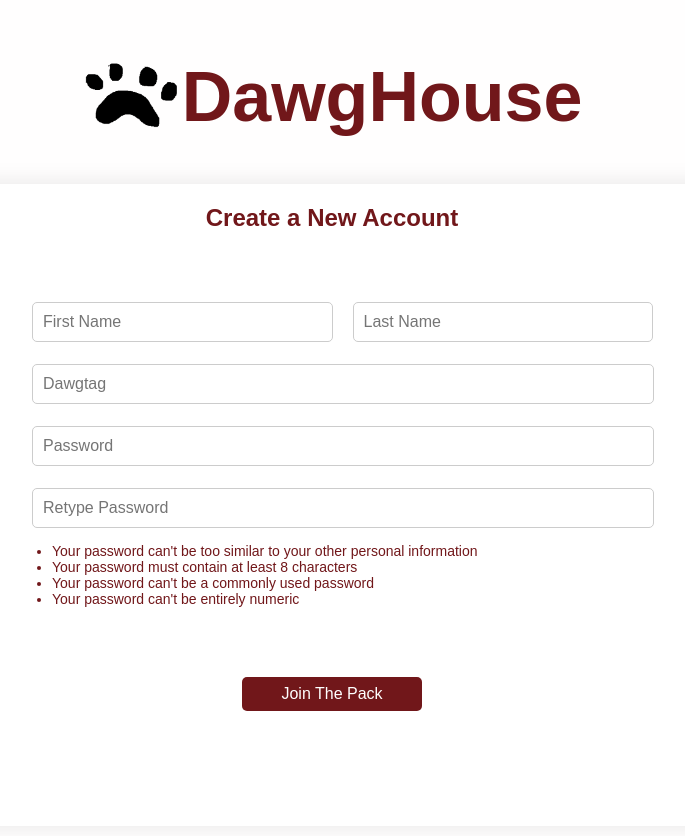
After one commit to Ragnarok9401/intro_software_eng_jf1774, a Django app: page /signup/ in a window 1280 px wide. The commit adds this page. Shown: the whole page, without its empty margins (308-993 px from the left). Run offline with Django 4.2, Linux system fonts and the light colour scheme.

Commit message:
Created Signup Page

```diff
--- /dev/null
+++ b/DawgHouse/homepage/static/signup.css
@@ -0,0 +1,125 @@
+body {
+    font-family: Arial, sans-serif;
+    background-color: #fffefe;
+    height: 100vh;
+    margin: 0;
+    padding: 0;
+}
+
+.main-container {
+    width: 100%;
+    max-width: 600px;
+    margin: 0 auto;
+    display: flex;
+    flex-direction: column;
+    justify-content: center;
+    align-items: center;
+    height: auto;
+    text-align: center;
+    padding: 10px 0;
+    font-size: 35px;
+    color: #71171a;
+}
+
+.signup-container {
+    background-color: #ffffff;
+    padding: 100px;
+    border-radius: 8px;
+    box-shadow: 0 0 25px rgba(0, 0, 0, 0.1);
+    width: 100%;
+    max-width: 600px;
+}
+
+h2 {
+    color: #71171a;
+    text-align: center;
+    margin-top: -80px;
+    margin-bottom: 70px;
+    font-weight: bold;
+    font-size: 24px;
+}
+
+.input-group {
+    margin-bottom: 15px;
+    width: 100%;
+}
+
+.input-group {
+    margin-bottom: 15px;
+}
+
+.names {
+    width: 103.5%;
+    margin-bottom: 15px;
+    margin-right: 15px;
+    display: flex;
+    justify-content: space-between;
+    gap: 20px;
+}
+
+label {
+    display: block;
+    margin-bottom: 5px;
+}
+
+input[type="text"],
+input[type="email"],
+input[type="password"],
+button {
+    width: 100%;
+    padding: 10px;
+    border: 1px solid #ccc;
+    border-radius: 5px;
+    font-size: 16px;
+}
+
+button {
+    width: 30%;
+    padding: 8px 12px;
+    font-size: 16px;
+    background-color: #71171a;
+    color: #ffffff;
+    cursor: pointer;
+    border: none;
+    margin: 0 auto;
+    margin-top: 70px;
+    display: block;
+}
+
+button:hover {
+    background-color: #5f1315;
+    color: white;
+}
+
+.logo {
+    height: 165px;
+}
+
+.header {
+    display: flex;
+    align-items: center;
+    gap: 0px;
+
+}
+
+.logo img {
+    max-width: 100px;
+    height: auto;
+}
+
+.password-requirements {
+    text-align: left;
+    margin: 15px 0;
+    font-size: 14px;
+    color: #71171a;
+}
+
+.password-requirements ul {
+    list-style-type: disc;
+    margin-left: 20px;
+    padding-left: 0;
+}
+
+button:hover{
+    background-color: #561214;
+}
--- a/DawgHouse/homepage/templates/index.html
+++ b/DawgHouse/homepage/templates/index.html
@@ -7,6 +7,6 @@
     <title>DawgHouse</title>
   </head>
   <body>
-    <h1>DawgHouse</h1>
+    <h1>Initial Page</h1>
   </body>
 </html>
--- /dev/null
+++ b/DawgHouse/homepage/templates/signup/signup.html
@@ -0,0 +1,80 @@
+<!DOCTYPE html>
+<html lang="en">
+  <head>
+    <meta charset="UTF-8" />
+    <meta name="viewport" content="width=device-width, initial-scale=1.0" />
+    <title>Signup Page</title>
+    <link rel="stylesheet" href="static/signup.css" />
+  </head>
+  <body>
+    <div class="main-container">
+      <div class="header">
+        <div class="logo"><img src="static/images/DHLogo.png"></div>
+        <h1>DawgHouse</h1>
+    </div>
+    <div class="signup-container">
+      <h2>Create a New Account</h2>
+      <form action="/submit-url" method="POST">
+        <div class="names">
+          <input
+            type="text"
+            id="firstname"
+            name="firstname"
+            placeholder="First Name"
+            required
+          />
+          <input
+            type="text"
+            id="lastname"
+            name="lastname"
+            placeholder="Last Name"
+            required
+          />
+        </div>
+
+        <div class="input-group">
+          <input
+            type="text"
+            id="username"
+            name="username"
+            placeholder="Dawgtag"
+            required
+          />
+        </div>
+
+        <div class="input-group">
+          <input
+            type="password"
+            id="password"
+            name="password"
+            placeholder="Password"
+            required
+          />
+        </div>
+
+        <div class="input-group">
+            <input
+              type="password"
+              id="retype-password"
+              name="retype-password"
+              placeholder="Retype Password"
+              required
+            />
+          </div>
+
+        <div class="password-requirements">
+            <ul>
+              <li>Your password can't be too similar to your other personal information</li>
+              <li>Your password must contain at least 8 characters</li>
+              <li>Your password can't be a commonly used password</li>
+              <li>Your password can't be entirely numeric</li>
+            </ul>
+          </div>
+
+        <div class="input-group">
+          <button type="submit">Join The Pack</button>
+        </div>
+      </form>
+    </div>
+  </body>
+</html>
--- a/DawgHouse/homepage/urls.py
+++ b/DawgHouse/homepage/urls.py
@@ -3,4 +3,5 @@ from . import views
 
 urlpatterns = [
     path("", views.home, name="home"),
+    path("signup/", views.signupView, name="signup"),
 ]
--- a/DawgHouse/homepage/views.py
+++ b/DawgHouse/homepage/views.py
@@ -3,3 +3,8 @@ from django.shortcuts import render
 
 def home(request):
     return render(request, "index.html")
+
+
+def signupView(request):
+    # logic
+    return render(request, "signup/signup.html")
```
Also changed, not shown: DawgHouse/homepage/static/style.css (deleted, +0 -12 lines), DawgHouse/homepage/static/images/DHLogo.png (added).
